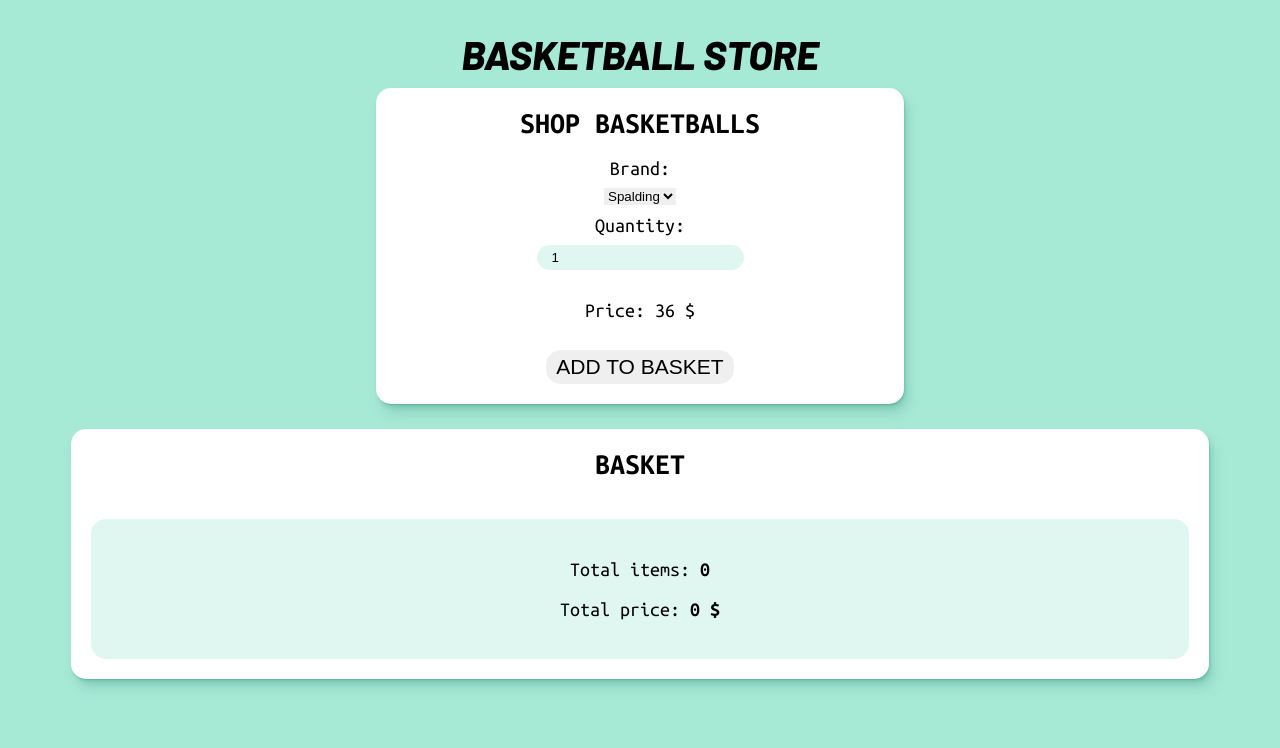
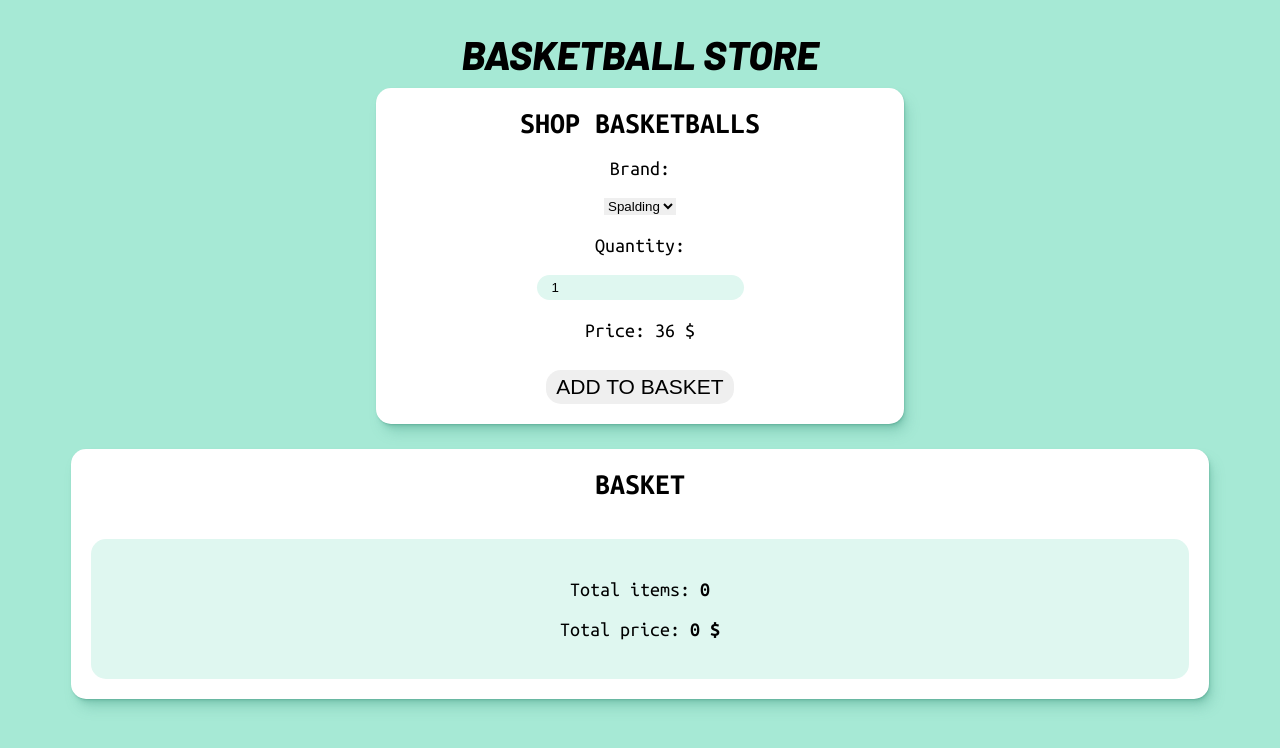
Before and after one commit to GreetVdL/basketballstore, a React (Create React App) app: page / in a window 1280 px wide. Shown: the top 748 px of the page. Built offline with nearby package versions, Linux system fonts and the light colour scheme.

Commit message:
better UI

```diff
--- a/src/components/BasketItem.scss
+++ b/src/components/BasketItem.scss
@@ -3,7 +3,7 @@
 li {
   text-decoration: none;
   display: flex;
-  border: 3px solid black;
+  border: 2px solid black;
   //   box-shadow: var(--shadow-elevation-medium);
   border-radius: 15px;
   text-align: left;
--- a/src/components/Form.scss
+++ b/src/components/Form.scss
@@ -21,7 +21,7 @@ form {
   label,
   input,
   select {
-    margin-bottom: 10px;
+    margin-bottom: 20px;
     border: none;
   }
   input {
@@ -29,6 +29,9 @@ form {
     border-radius: 15px;
     padding: 5px 15px;
     // box-shadow: var(--shadow-elevation-medium);
+  }
+  p {
+    margin: 0 0 20px 0;
   }
   button {
     font-size: 2.1rem;
```
